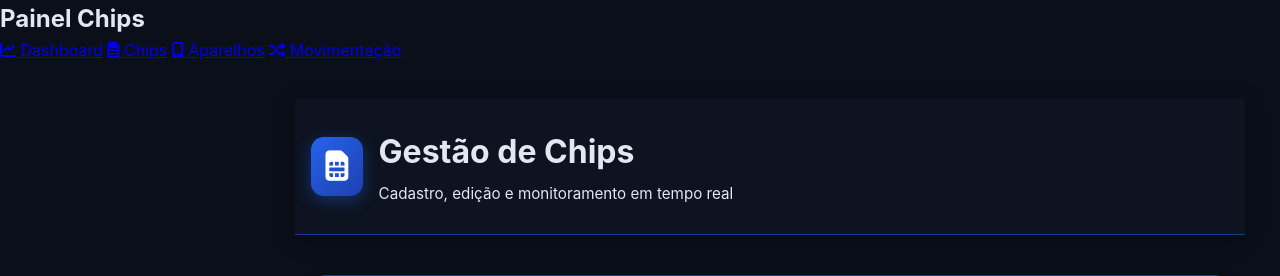
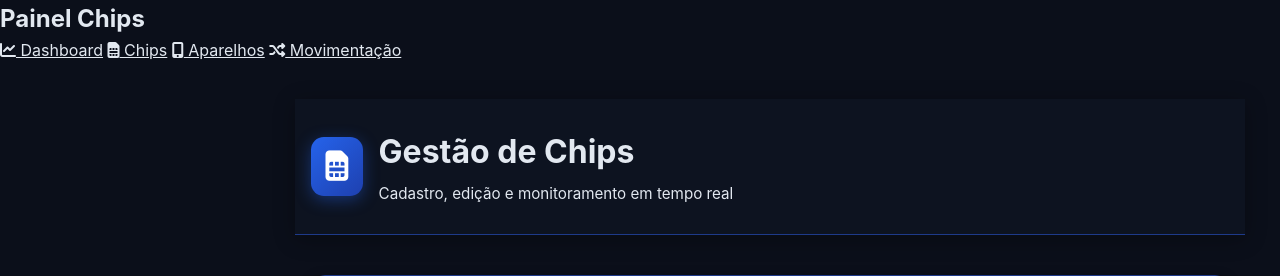
Before and after one commit to desenvoltoo/painel-chips, a Flask app: template templates/chips.html in a window 1280 px wide. Shown: the top 276 px of the page. Run offline with Flask 3, Linux system fonts and the light colour scheme; the template is opened without the code that fills it, so the values that code supplies are empty; some libraries are stand-ins or nearby versions.

Commit message:
Update base.html

```diff
--- a/templates/base.html
+++ b/templates/base.html
@@ -12,7 +12,7 @@
     <link rel="stylesheet"
           href="https://cdn.datatables.net/1.13.6/css/jquery.dataTables.min.css">
 
-    <!-- CSS GERAL (SEU DARK PREMIUM) -->
+    <!-- CSS GLOBAL DARK PREMIUM -->
     <link rel="stylesheet" href="/static/css/style.css">
 
     <!-- JS -->
@@ -20,7 +20,10 @@
     <script src="https://cdn.datatables.net/1.13.6/js/jquery.dataTables.min.js"></script>
 
     <style>
-        /* Ajustes simples que NÃO sobrescrevem o tema dark */
+        /* ============================================================
+           AJUSTES QUE NÃO QUEBRAM SEU DARK PREMIUM
+        ============================================================ */
+
         body {
             margin: 0;
             font-family: "Inter", sans-serif;
@@ -28,6 +31,7 @@
             color: #e2e8f0 !important;
         }
 
+        /* Conteúdo com margem para SIDEBAR */
         .content {
             margin-left: 260px;
             padding: 35px;
@@ -35,7 +39,9 @@
             color: #e2e8f0 !important;
         }
 
-        h1, h2, h3, p, span, td, th, label {
+        /* Corrige textos */
+        h1, h2, h3, h4, h5,
+        p, span, td, th, label, a {
             color: #e2e8f0 !important;
         }
     </style>
@@ -43,7 +49,9 @@
 
 <body>
 
-<!-- SIDEBAR -->
+<!-- ============================================================
+     SIDEBAR — FIXA E FUNCIONAL
+============================================================ -->
 <div class="sidebar">
     <h2 class="side-title">Painel Chips</h2>
 
@@ -53,7 +61,9 @@
     <a href="/movimentacao"><i class="fas fa-random"></i> Movimentação</a>
 </div>
 
-<!-- CONTEÚDO -->
+<!-- ============================================================
+     CONTEÚDO DINÂMICO
+============================================================ -->
 <div class="content">
     {% block content %}
     {% endblock %}
```
